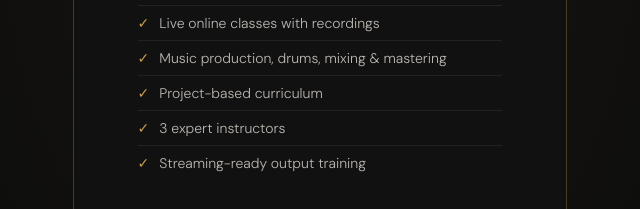
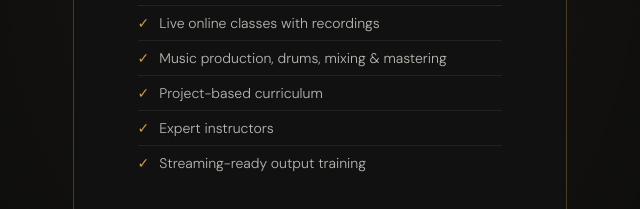
Before and after one commit to meprakashbk/Den-Studio-Academy, a plain HTML site: page index.html in a window 1280 px wide. Shown: the part 5298-5507 px from the top of the page, 320-960 px from the left. Drawn offline with nearby package versions, Linux system fonts and the light colour scheme.

Commit message:
index.html

```diff
--- a/index.html
+++ b/index.html
@@ -470,7 +470,7 @@
             <li><span class="check">✓</span>Live online classes with recordings</li>
             <li><span class="check">✓</span>Music production, drums, mixing & mastering</li>
             <li><span class="check">✓</span>Project-based curriculum</li>
-            <li><span class="check">✓</span>3 expert instructors</li>
+            <li><span class="check">✓</span>Expert instructors</li>
             <li><span class="check">✓</span>Streaming-ready output training</li>
           </ul>
           <a href="enroll.html" class="btn-primary" style="width:100%;justify-content:center;margin-top:8px;">Apply to Enroll <svg viewBox="0 0 24 24" fill="none" stroke="currentColor" stroke-width="2"><path d="M5 12h14M12 5l7 7-7 7"/></svg></a>
```
